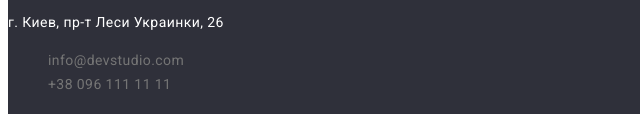
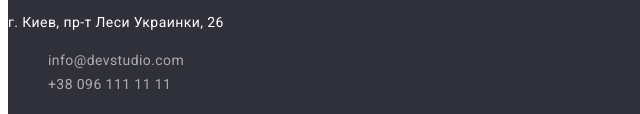
Before and after one commit to OlhaBoh/https-github.com-OlhaBoh-goit-markup-hw-02, a plain HTML site: page index.html in a window 1280 px wide. Shown: the part 3338-3452 px from the top of the page, 0-640 px from the left. Drawn offline with Linux system fonts and the light colour scheme.

Commit message:
change color

```diff
--- a/css/styles.css
+++ b/css/styles.css
@@ -157,15 +157,13 @@ body {
 .header-link-down {
   font-family: var(--primary-fond-family);
   font-style: normal;
-  font-weight: normal;
+  font-weight: 400;
   font-size: 14px;
   line-height: 1.71;
   letter-spacing: 0.03em;
-
-  color: rgba(255, 255, 255, 0.6);
 }
 .header-link-down :link {
-  color: #757575;
+  color: rgba(255, 255, 255, 0.6);
 }
 .header-link-down :hover {
   color: var(--accent-color);
```
